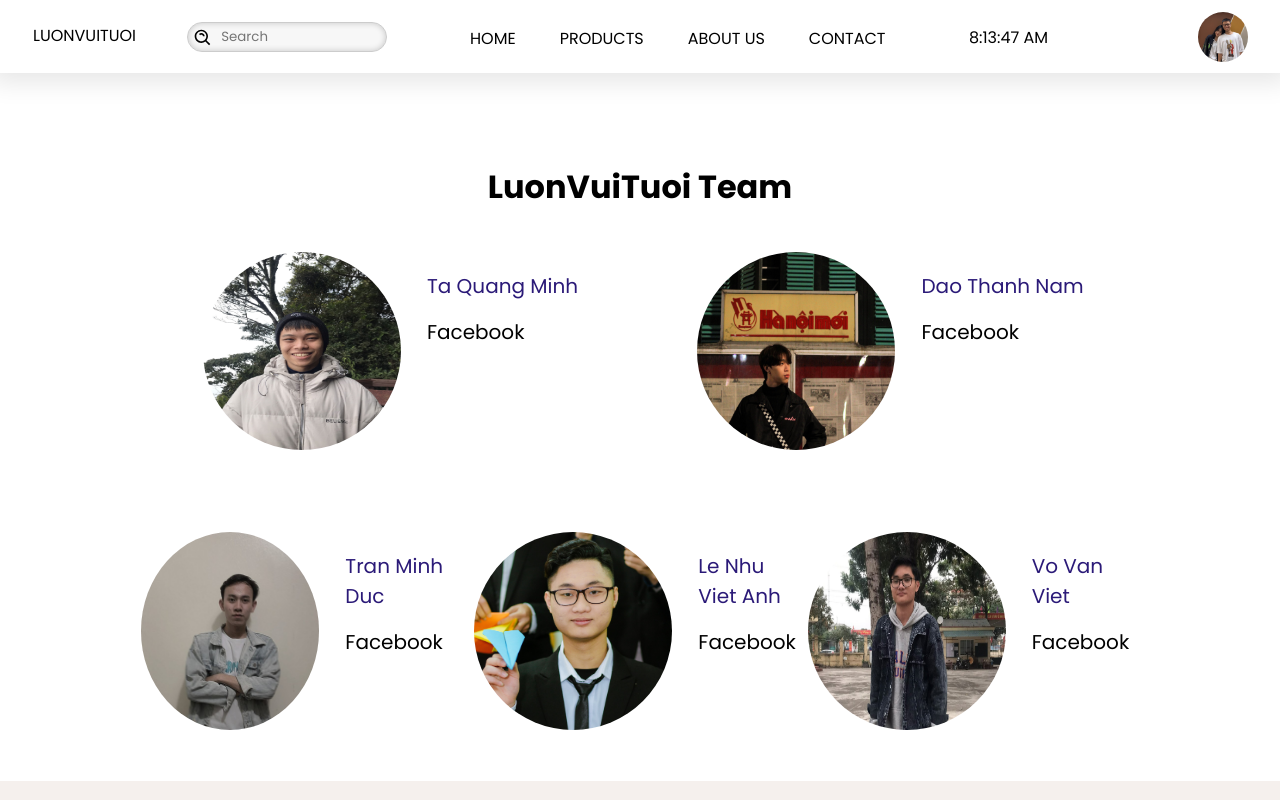
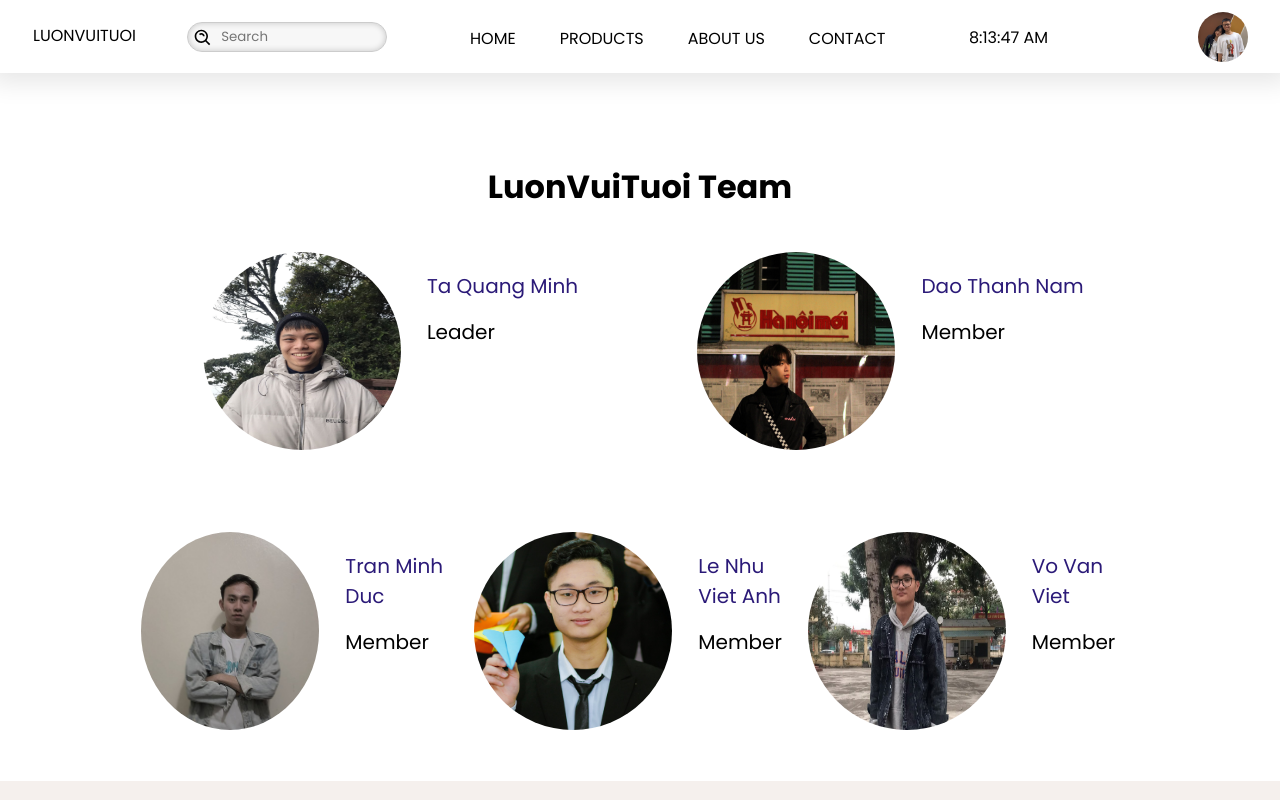
Before and after one commit to T2108A-Luonvuituoi-G1/Origami-eProject, a React (Create React App) app: page /aboutus in a window 1280 px wide. Shown: the top 800 px of the page. Built offline with nearby package versions, Linux system fonts and the light colour scheme.

Commit message:
Update AboutUs.js

```diff
--- a/src/OrigamiPage/AboutUs/Components/AboutUs.js
+++ b/src/OrigamiPage/AboutUs/Components/AboutUs.js
@@ -24,7 +24,7 @@ export default class AboutUs extends Component {
                     target="_blank"
                     rel="noopener noreferrer"
                   >
-                    Facebook
+                    Leader
                   </a>
                 </div>
               </div>
@@ -38,7 +38,7 @@ export default class AboutUs extends Component {
                     target="_blank"
                     rel="noopener noreferrer"
                   >
-                    Facebook
+                    Member
                   </a>
                 </div>
               </div>
@@ -53,7 +53,7 @@ export default class AboutUs extends Component {
                     target="_blank"
                     rel="noopener noreferrer"
                   >
-                    Facebook
+                    Member
                   </a>
                 </div>
               </div>
@@ -67,7 +67,7 @@ export default class AboutUs extends Component {
                     target="_blank"
                     rel="noopener noreferrer"
                   >
-                    Facebook
+                    Member
                   </a>
                 </div>
               </div>
@@ -81,7 +81,7 @@ export default class AboutUs extends Component {
                     target="_blank"
                     rel="noopener noreferrer"
                   >
-                    Facebook
+                    Member
                   </a>
                 </div>
               </div>
```
